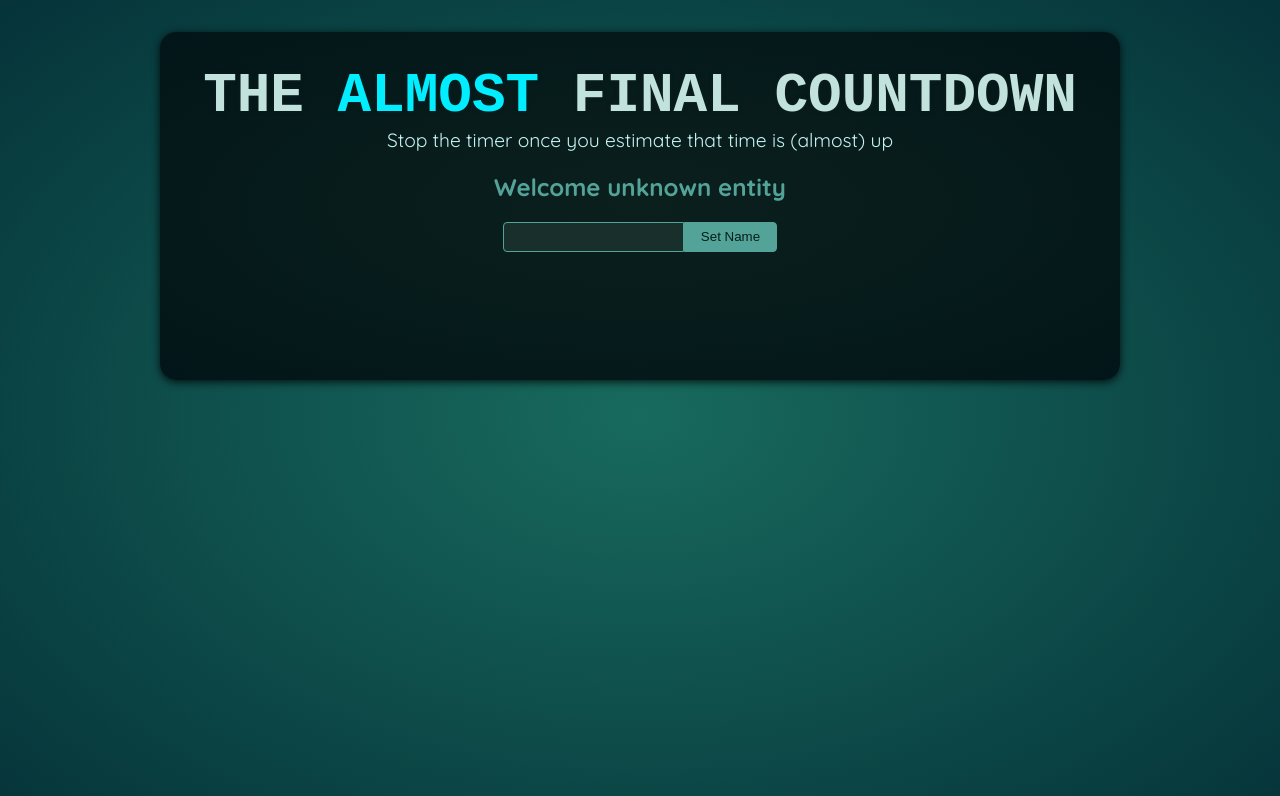
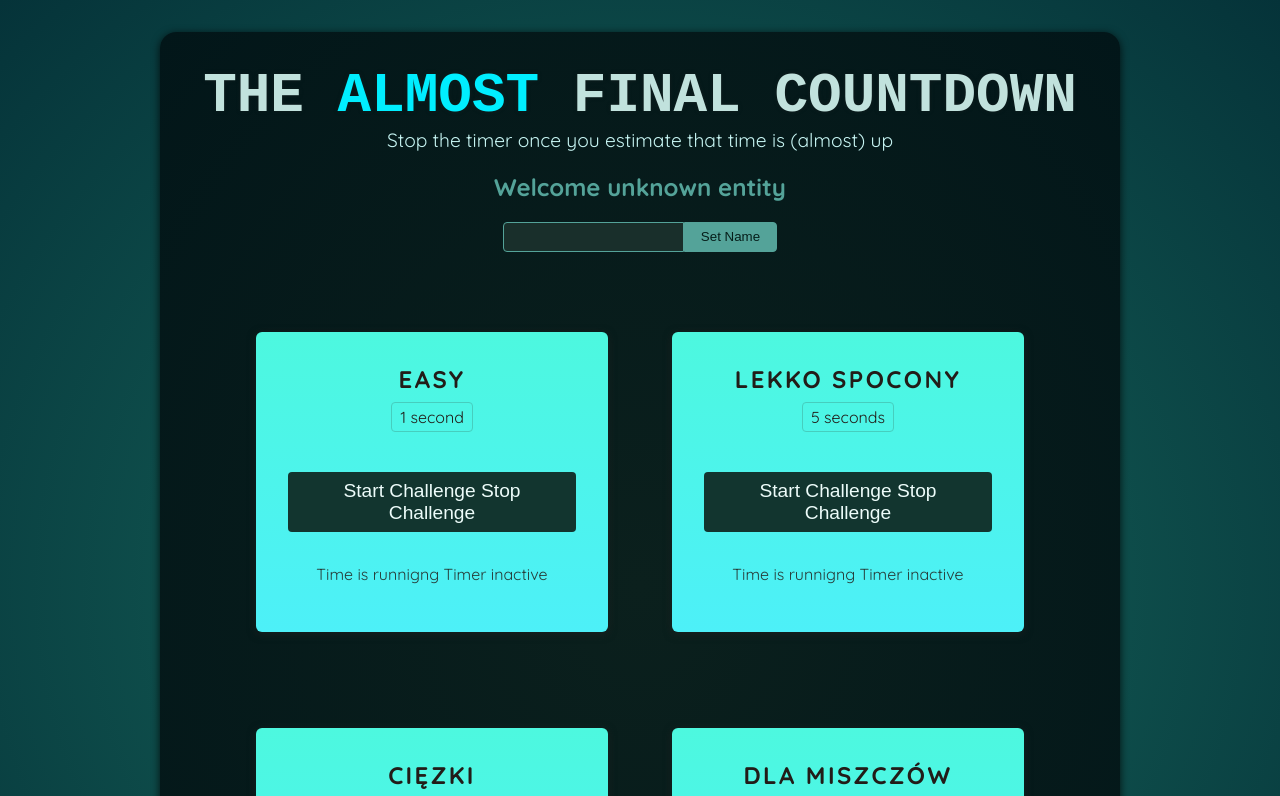
Before and after one commit to neertoon/react-props, a React (Vite) app: page / in a window 1280 px wide. Shown: the top 796 px of the page. Built offline with nearby package versions, Linux system fonts and the light colour scheme; a web font is replaced by a local one.

Commit message:
Nowy komponent

```diff
--- a/src/App.jsx
+++ b/src/App.jsx
@@ -1,10 +1,16 @@
 import Player from './components/Player.jsx';
+import TimerChallenge from "./components/TimerChallenge.jsx";
 
 function App() {
   return (
     <>
       <Player />
-      <div id="challenges"></div>
+      <div id="challenges">
+          <TimerChallenge title="Easy" targetTime={1} />
+          <TimerChallenge title="Lekko spocony" targetTime={5} />
+          <TimerChallenge title="Cięzki" targetTime={10} />
+          <TimerChallenge title="Dla miszczów" targetTime={15} />
+      </div>
     </>
   );
 }
--- /dev/null
+++ b/src/components/TimerChallenge.jsx
@@ -0,0 +1,20 @@
+export default function TimerChallenge({ title, targetTime }) {
+    return (
+    <section className="challenge">
+        <h2>{title}</h2>
+        <p className="challenge-time">
+            {targetTime} second{targetTime > 1 ? 's' : ''}
+        </p>
+        <p>
+            <button>
+                Start Challenge
+                Stop Challenge
+            </button>
+        </p>
+        <p className="active">
+            Time is runnigng
+            Timer inactive
+        </p>
+    </section>
+    );
+}
```
